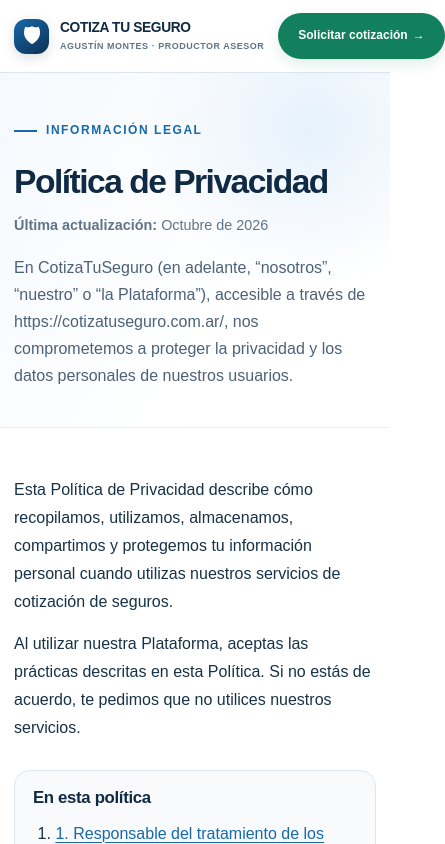
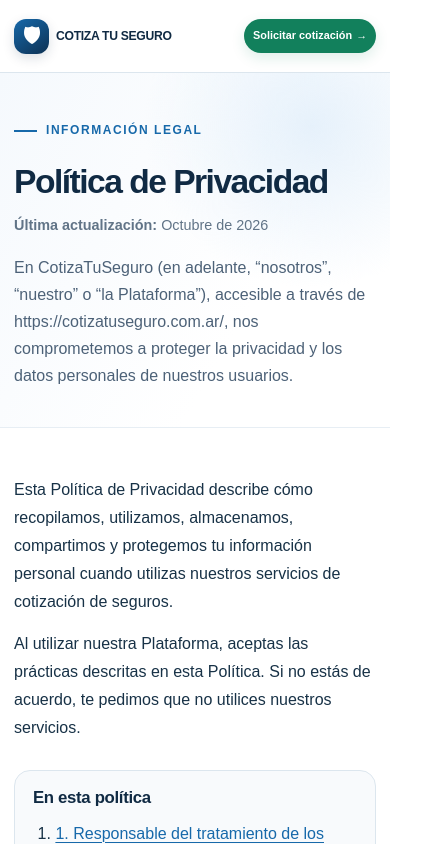
Before and after one commit to popnegro/cotizatuseguro, a Next.js app: page /privacidad in a window 390 px wide. Shown: the top 844 px of the page, 445 px wide, since content can reach past the window. Built offline with nearby package versions, Linux system fonts and the light colour scheme.

Commit message:
fix(privacy): keep mobile header CTA within viewport

```diff
--- a/app/globals.css
+++ b/app/globals.css
@@ -261,8 +261,8 @@ h2{color:#102a43}
 }
 
 /* Legal / privacidad — same shell as landing */
-.legal-shell .header-cta{display:inline-flex!important}
-.legal-shell .menu-toggle{display:none!important}
+@media(max-width:900px){.legal-shell .header-cta{display:inline-flex!important}}
+@media(max-width:560px){.legal-shell .header-inner{gap:8px}.legal-shell .brand{min-width:0;gap:7px;font-size:.76rem}.legal-shell .brand small{display:none}.legal-shell .header-cta{display:inline-flex!important;flex-shrink:0;padding:8px 9px;font-size:.68rem;gap:4px;white-space:nowrap}}
 .legal-hero{padding:48px 0 28px;background:radial-gradient(ellipse at 80% 15%,#e6f1fb 0,transparent 38%),linear-gradient(120deg,#f5f9fd 0%,#fff 65%);border-bottom:1px solid #e7eef4}
 .legal-hero-inner{max-width:760px}
 .legal-hero h1{margin:12px 0 14px;font-size:clamp(2.1rem,4.2vw,3.2rem);line-height:1.08}
```
